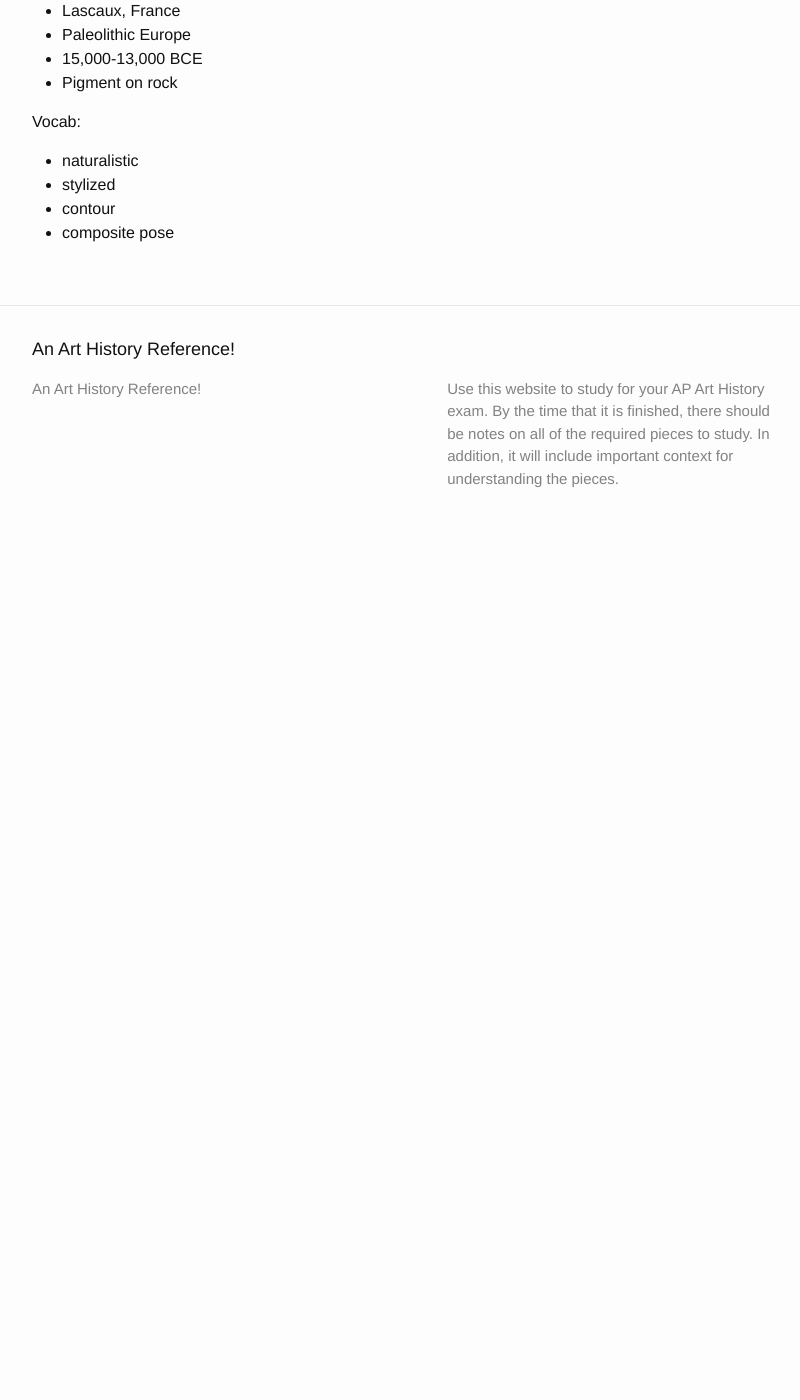
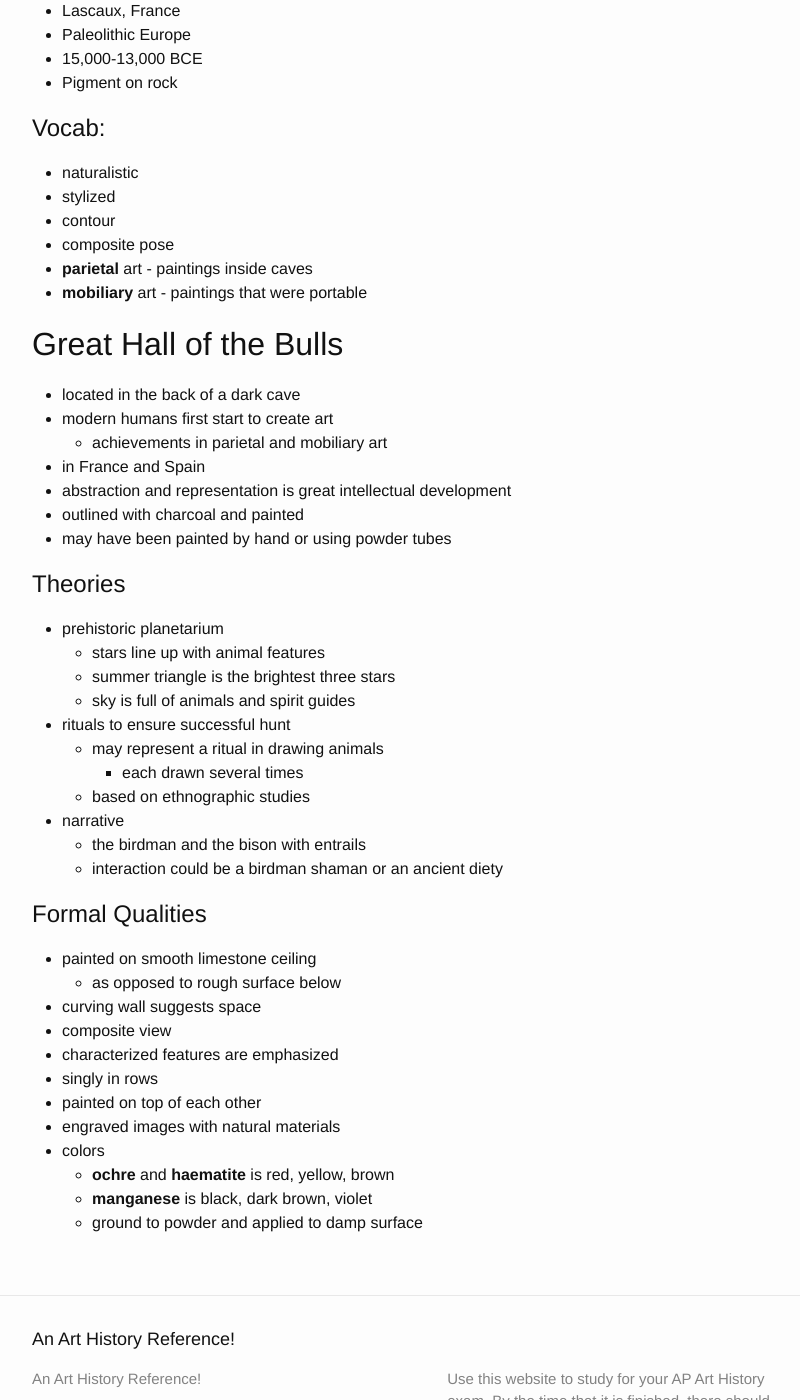
Before and after one commit to mbhs-arth/mbhs-arth.github.io, a Jekyll site: the page built from _posts/2017-09-10-great-hall-of-the-bulls.md, in a window 1280 px wide and 1400 px high, scrolled down 225 px. Shown: the whole window, without its empty margins (238-1038 px from the left). Built offline with Jekyll 4.4.1, drawn with Linux system fonts in a browser that asks for light colours; comment, search, counter and statistics services are not loaded; before the commit the page ends 900 px from its top, so only the background shows below that.

Commit message:
Add rocks, woman, bulls, ibex, camelid sacrum

```diff
--- a/_posts/2017-09-10-great-hall-of-the-bulls.md
+++ b/_posts/2017-09-10-great-hall-of-the-bulls.md
@@ -11,9 +11,47 @@ categories: paleolithic-europe
 * 15,000-13,000 BCE
 * Pigment on rock
 
-Vocab:
+# Vocab:
 
 * naturalistic
 * stylized
 * contour
 * composite pose
+* **parietal** art - paintings inside caves
+* **mobiliary** art - paintings that were portable
+
+## Great Hall of the Bulls
+* located in the back of a dark cave
+* modern humans first start to create art
+  * achievements in parietal and mobiliary art
+* in France and Spain
+* abstraction and representation is great intellectual development
+* outlined with charcoal and painted
+* may have been painted by hand or using powder tubes
+
+# Theories
+* prehistoric planetarium
+  * stars line up with animal features
+  * summer triangle is the brightest three stars
+  * sky is full of animals and spirit guides
+* rituals to ensure successful hunt
+  * may represent a ritual in drawing animals
+    * each drawn several times
+  * based on ethnographic studies
+* narrative
+  * the birdman and the bison with entrails
+  * interaction could be a birdman shaman or an ancient diety
+
+# Formal Qualities
+* painted on smooth limestone ceiling
+  * as opposed to rough surface below
+* curving wall suggests space
+* composite view
+* characterized features are emphasized
+* singly in rows
+* painted on top of each other
+* engraved images with natural materials
+* colors
+  * **ochre** and **haematite** is red, yellow, brown
+  * **manganese** is black, dark brown, violet
+  * ground to powder and applied to damp surface
```
Also changed, not shown: _posts/2017-09-10-apollo-11-rocks.md (+14 -0 lines), _posts/2017-09-10-bushel-with-ibex-motifs.md (+22 -0 lines), _posts/2017-09-10-camelid-sacrum.md (+30 -0 lines), _posts/2017-09-10-running-horned-woman.md (+21 -0 lines).
